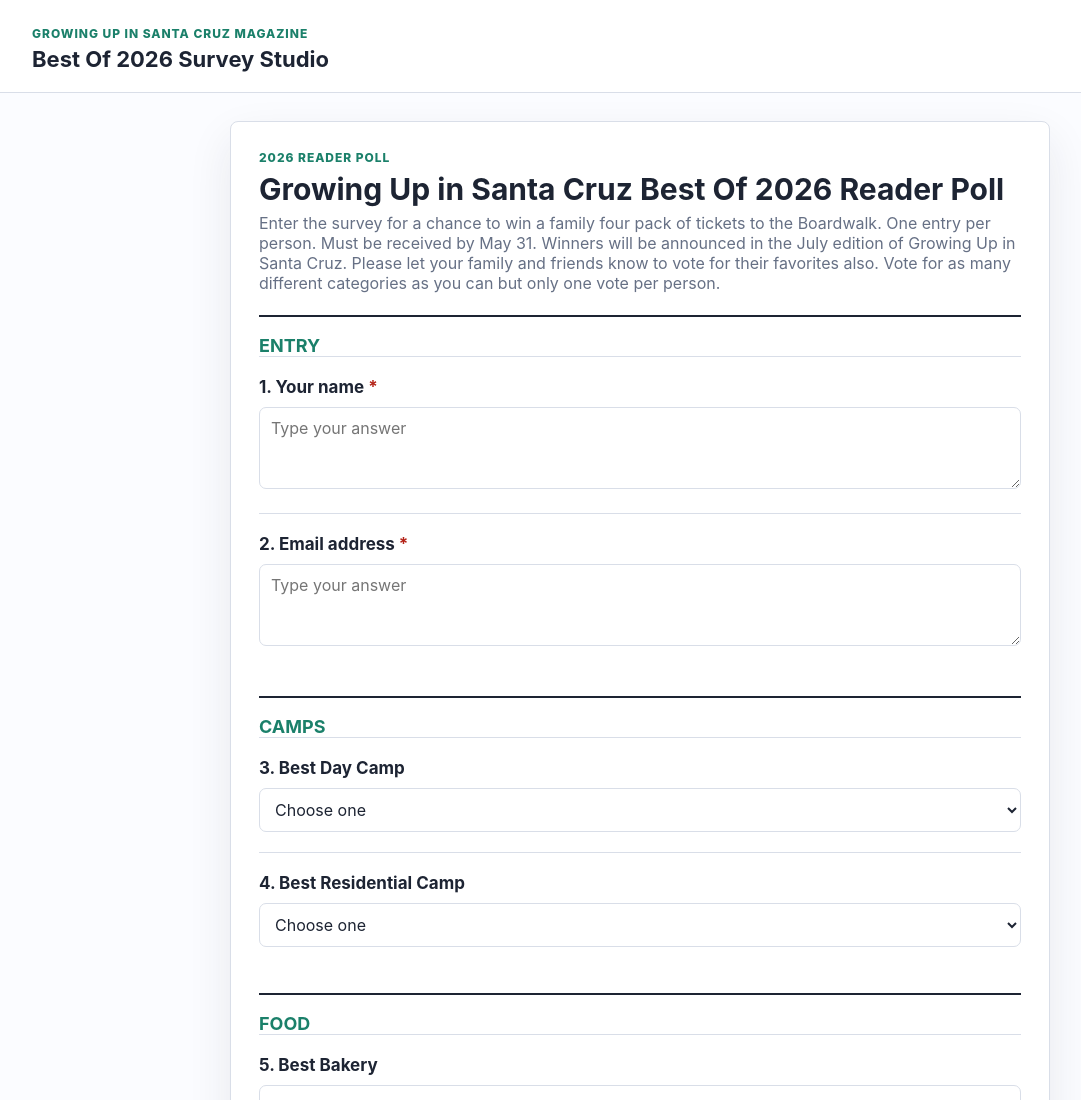
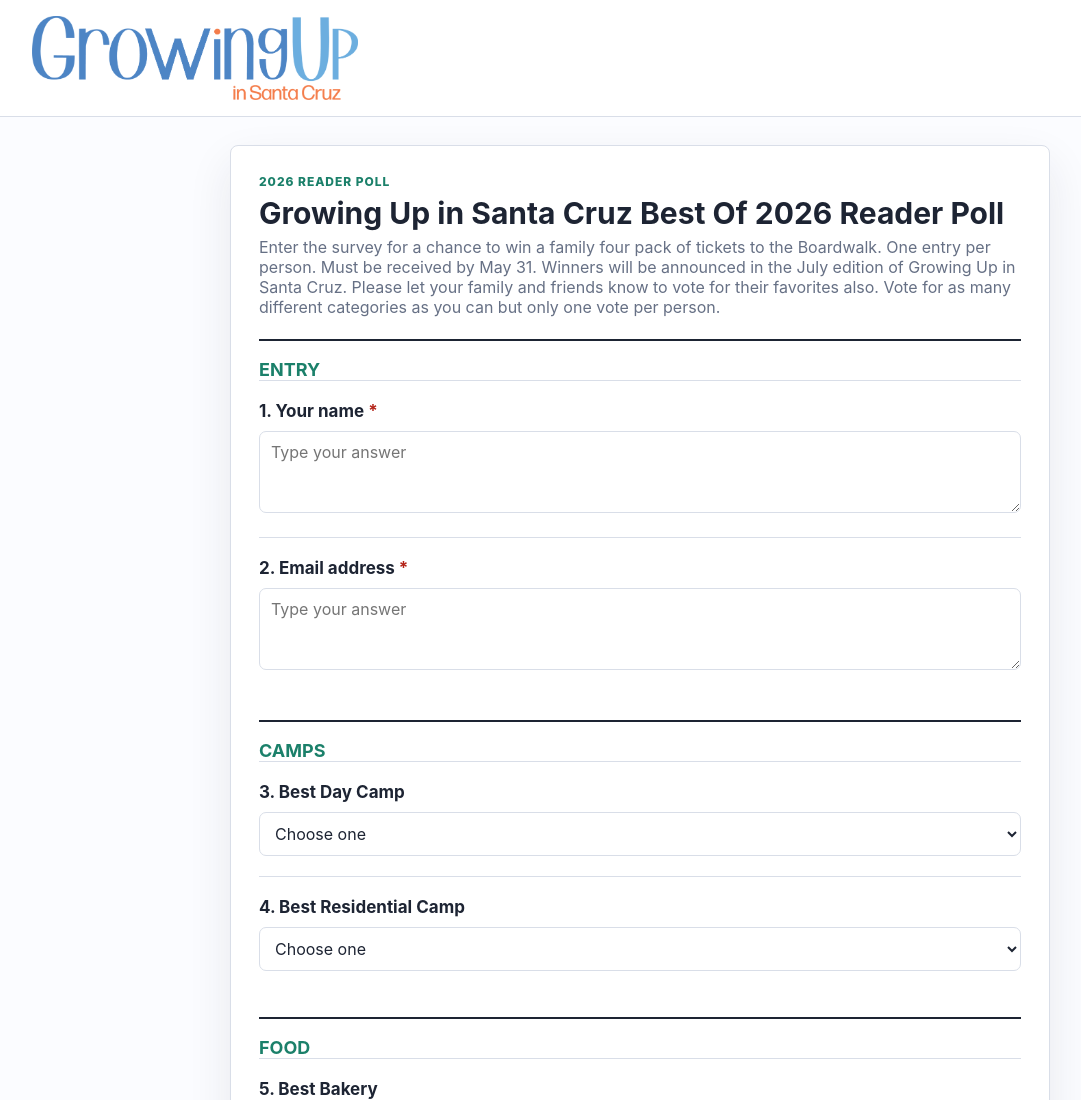
Before and after one commit to nmixter/bestof, a website: page index.html in a window 1280 px wide. Shown: the top 1100 px of the page, without its empty margins (0-1081 px from the left). Drawn offline with Linux system fonts and the light colour scheme; no server answers.

Commit message:
Add files via upload

```diff
--- a/index.html
+++ b/index.html
@@ -8,10 +8,9 @@
   </head>
   <body>
     <header class="topbar">
-      <div>
-        <p class="eyebrow">Growing Up in Santa Cruz Magazine</p>
-        <h1>Best Of 2026 Survey Studio</h1>
-      </div>
+      <a class="brand" href="#survey/best-of-2026" aria-label="Growing Up in Santa Cruz Best Of 2026 Survey">
+        <img src="assets/growing-up-logo.png" alt="Growing Up in Santa Cruz">
+      </a>
       <nav class="tabs" aria-label="Primary">
         <button class="tab active" data-view="builder">Builder</button>
         <button class="tab" data-view="survey">Public Survey</button>
--- a/styles.css
+++ b/styles.css
@@ -32,15 +32,29 @@
 
 .topbar {
   display: flex;
-  align-items: end;
+  align-items: center;
   justify-content: space-between;
   gap: 24px;
-  padding: 26px 32px 20px;
+  padding: 16px 32px;
   border-bottom: 1px solid var(--line);
   background: #ffffff;
   position: sticky;
   top: 0;
   z-index: 10;
+}
+
+.brand {
+  display: inline-flex;
+  align-items: center;
+  min-width: 180px;
+  max-width: 470px;
+}
+
+.brand img {
+  display: block;
+  height: auto;
+  max-height: 84px;
+  max-width: 100%;
 }
 
 .eyebrow {
@@ -90,10 +104,6 @@
 
 .public-mode .topbar {
   position: static;
-}
-
-.public-mode .topbar h1 {
-  font-size: 22px;
 }
 
 .tab {
@@ -584,6 +594,10 @@
   .toolbar-actions {
     justify-content: start;
   }
+
+  .brand {
+    max-width: 360px;
+  }
 }
 
 @media (max-width: 520px) {
@@ -605,4 +619,8 @@
     grid-column: 1 / -1;
     order: 3;
   }
+
+  .brand img {
+    max-height: 58px;
+  }
 }
```
